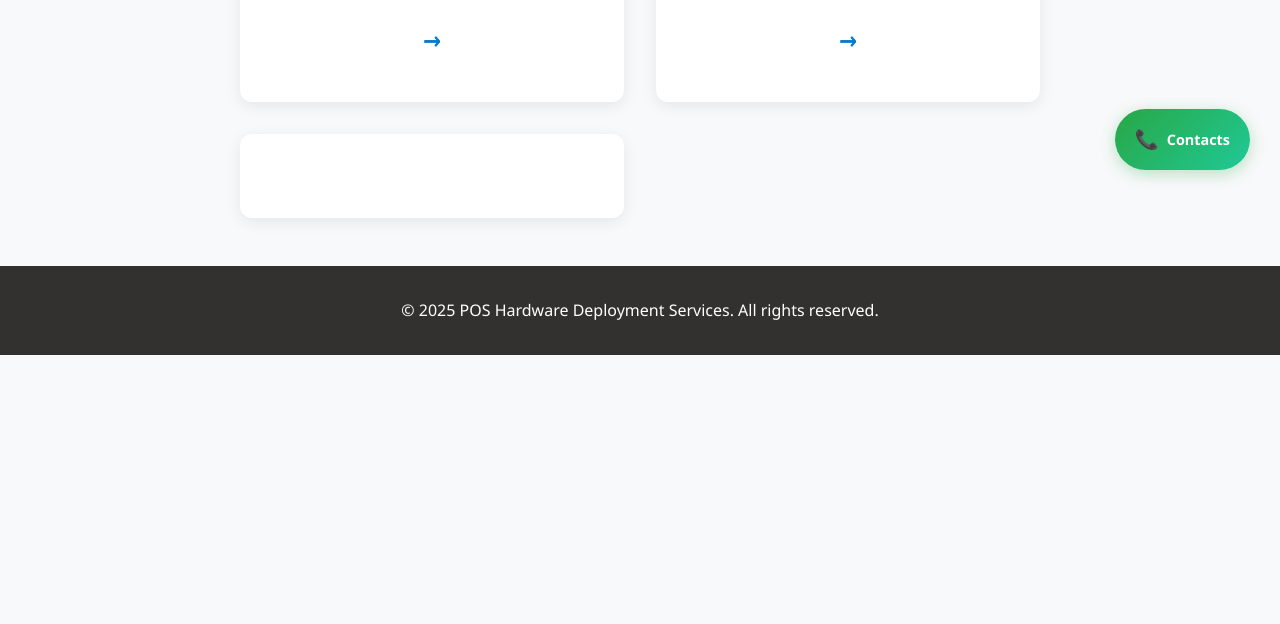
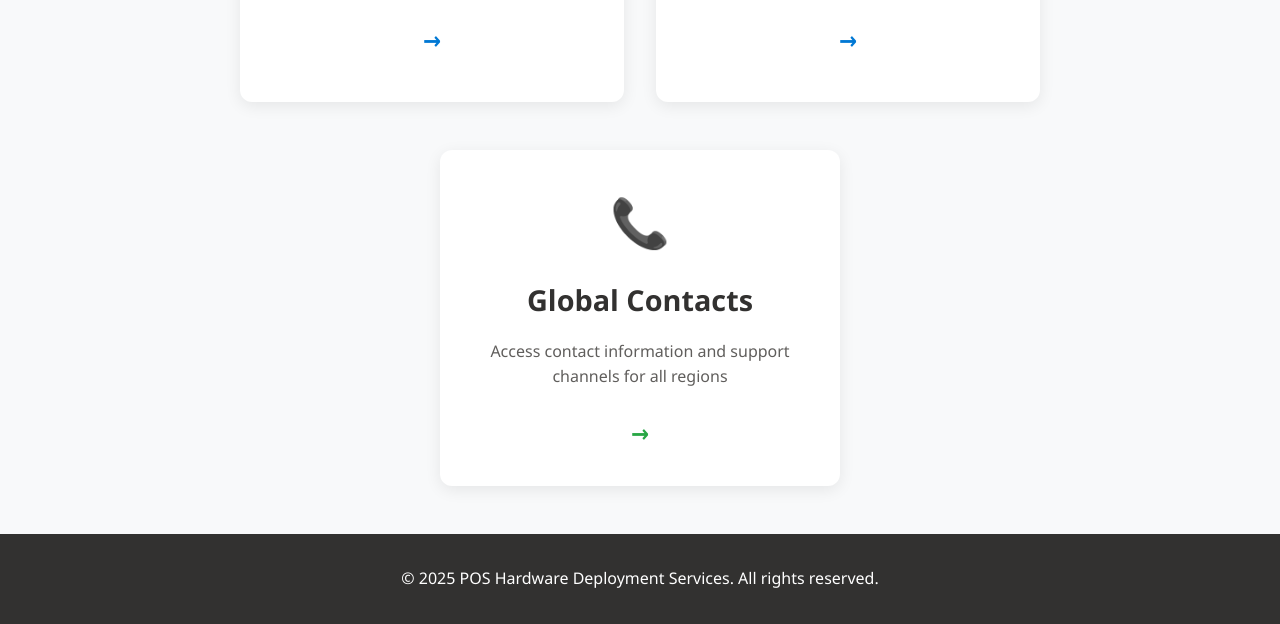
Before and after one commit to NawazSyed-dev/Test0718, a website: page index.html in a window 1280 px wide. Shown: the part 600-1224 px from the top of the page. Before the commit the page ends 955 px from the top, so only its background shows below. Drawn offline with Linux system fonts and the light colour scheme.

Commit message:
Fix layout, contacts position, breadcrumb navigation, and Canada hover colors

```diff
--- a/index.html
+++ b/index.html
@@ -36,17 +36,20 @@
                         <p class="region-description">Access Canada-specific POS deployment resources, documentation, and support services.</p>
                         <div class="card-arrow">→</div>
                     </div>
+                </div>
 
-                    <div class="region-card contacts" onclick="navigateToFAQ('global', 'contacts')">
+                <!-- Contacts Section -->
+                <div class="contacts-section">
+                    <div class="contacts-card" onclick="navigateToFAQ('global', 'contacts')">
+                        <div class="contacts-icon">📞</div>
+                        <h3 class="contacts-title">Global Contacts</h3>
+                        <p class="contacts-description">Access contact information and support channels for all regions</p>
+                        <div class="contacts-arrow">→</div>
+                    </div>
+                </div>
             </div>
         </div>
     </main>
-
-    <!-- Floating Contact Button -->
-    <div class="floating-contact-btn" onclick="navigateToFAQ('global', 'contacts')">
-        <span class="contact-icon">📞</span>
-        <span class="contact-text">Contacts</span>
-    </div>
 
     <footer class="footer">
         <div class="container">
--- a/navigation.js
+++ b/navigation.js
@@ -76,6 +76,8 @@ function initializeFAQPage() {
             <span class="breadcrumb-separator">></span>
             <a href="${region}.html" class="breadcrumb-link">${regionName}</a>
             <span class="breadcrumb-separator">></span>
+            <a href="orders-operations.html?region=${region}" class="breadcrumb-link">Orders and Operations</a>
+            <span class="breadcrumb-separator">></span>
             <span class="current">${categoryData.title}</span>
         `;
     }
--- a/styles.css
+++ b/styles.css
@@ -213,6 +213,78 @@ body {
     transform: translateX(8px);
 }
 
+/* Contacts Section */
+.contacts-section {
+    margin-top: 3rem;
+    display: flex;
+    justify-content: center;
+}
+
+.contacts-card {
+    background: white;
+    border-radius: 12px;
+    padding: 2rem;
+    box-shadow: 0 4px 16px rgba(0,0,0,0.08);
+    cursor: pointer;
+    transition: all 0.3s ease;
+    border: 2px solid transparent;
+    position: relative;
+    overflow: hidden;
+    max-width: 400px;
+    text-align: center;
+}
+
+.contacts-card::before {
+    content: '';
+    position: absolute;
+    top: 0;
+    left: 0;
+    right: 0;
+    height: 4px;
+    background: linear-gradient(90deg, #28a745, #20c997);
+    transform: scaleX(0);
+    transition: transform 0.3s ease;
+}
+
+.contacts-card:hover::before {
+    transform: scaleX(1);
+}
+
+.contacts-card:hover {
+    transform: translateY(-8px);
+    box-shadow: 0 8px 32px rgba(0,0,0,0.12);
+    border-color: #28a745;
+}
+
+.contacts-icon {
+    font-size: 3rem;
+    margin-bottom: 1rem;
+}
+
+.contacts-title {
+    font-size: 1.8rem;
+    font-weight: 600;
+    color: #323130;
+    margin-bottom: 1rem;
+}
+
+.contacts-description {
+    color: #605e5c;
+    line-height: 1.6;
+    margin-bottom: 1.5rem;
+}
+
+.contacts-arrow {
+    font-size: 1.5rem;
+    color: #28a745;
+    font-weight: bold;
+    transition: transform 0.3s ease;
+}
+
+.contacts-card:hover .contacts-arrow {
+    transform: translateX(8px);
+}
+
 /* Region Page Styles */
 .region-header {
     text-align: center;
@@ -278,6 +350,15 @@ body {
     transform: translateY(-4px);
     box-shadow: 0 6px 24px rgba(0,0,0,0.12);
     border-color: #0078d4;
+}
+
+/* Canada-specific tile hover effects */
+.header.canada ~ .main-content .tile:hover {
+    border-color: #dc3545;
+}
+
+.header.canada ~ .main-content .tile::before {
+    background: linear-gradient(90deg, #dc3545, #c82333);
 }
 
 .tile-icon {
@@ -401,38 +482,6 @@ body {
     margin-bottom: 0;
 }
 
-/* Floating Contact Button */
-.floating-contact-btn {
-    position: fixed;
-    bottom: 30px;
-    right: 30px;
-    background: linear-gradient(135deg, #28a745, #20c997);
-    color: white;
-    padding: 15px 20px;
-    border-radius: 50px;
-    cursor: pointer;
-    box-shadow: 0 4px 16px rgba(40, 167, 69, 0.3);
-    transition: all 0.3s ease;
-    display: flex;
-    align-items: center;
-    gap: 8px;
-    font-weight: 600;
-    z-index: 1000;
-}
-
-.floating-contact-btn:hover {
-    transform: translateY(-2px);
-    box-shadow: 0 6px 24px rgba(40, 167, 69, 0.4);
-}
-
-.contact-icon {
-    font-size: 1.2rem;
-}
-
-.contact-text {
-    font-size: 0.9rem;
-}
-
 /* Footer */
 .footer {
     background-color: #323130;
```
Also changed, not shown: all-in-one.html (+91 -0 lines), canada.html (+0 -6 lines), orders-operations.html (+0 -6 lines), us.html (+0 -6 lines).
